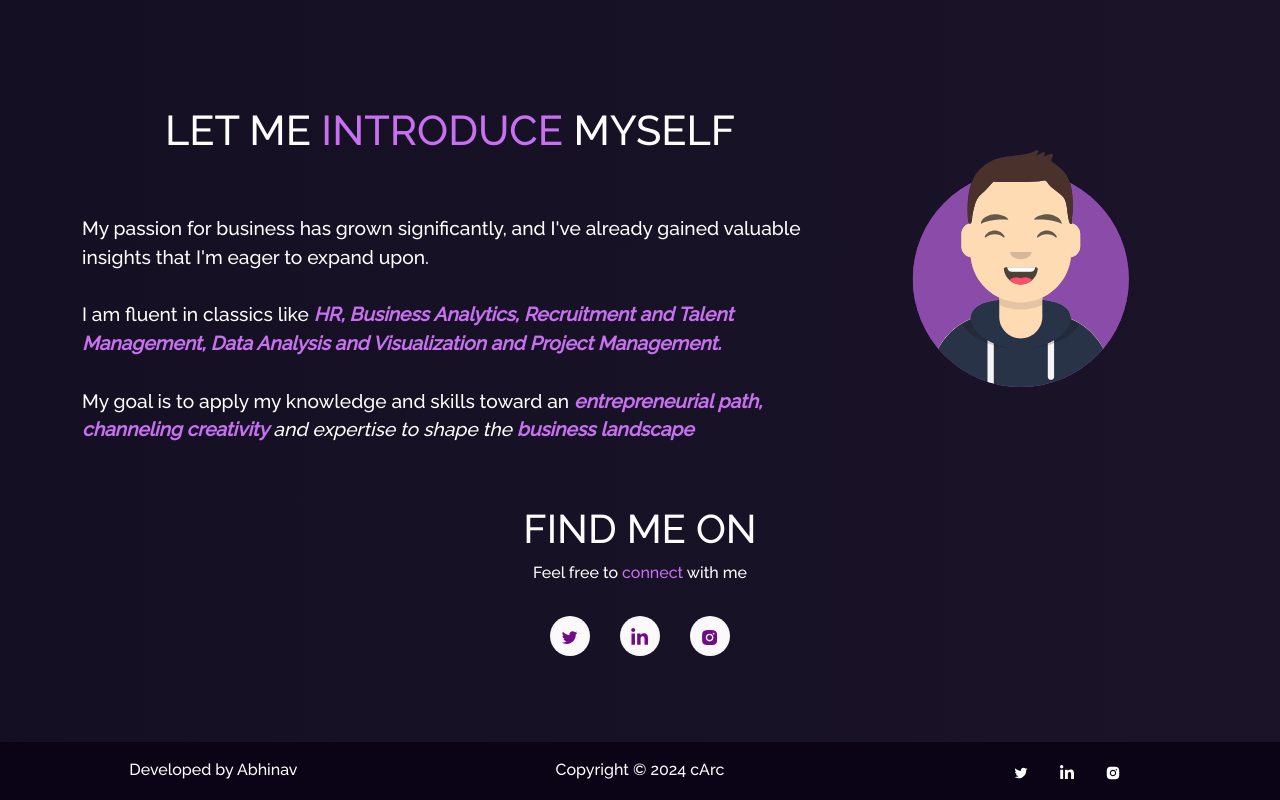
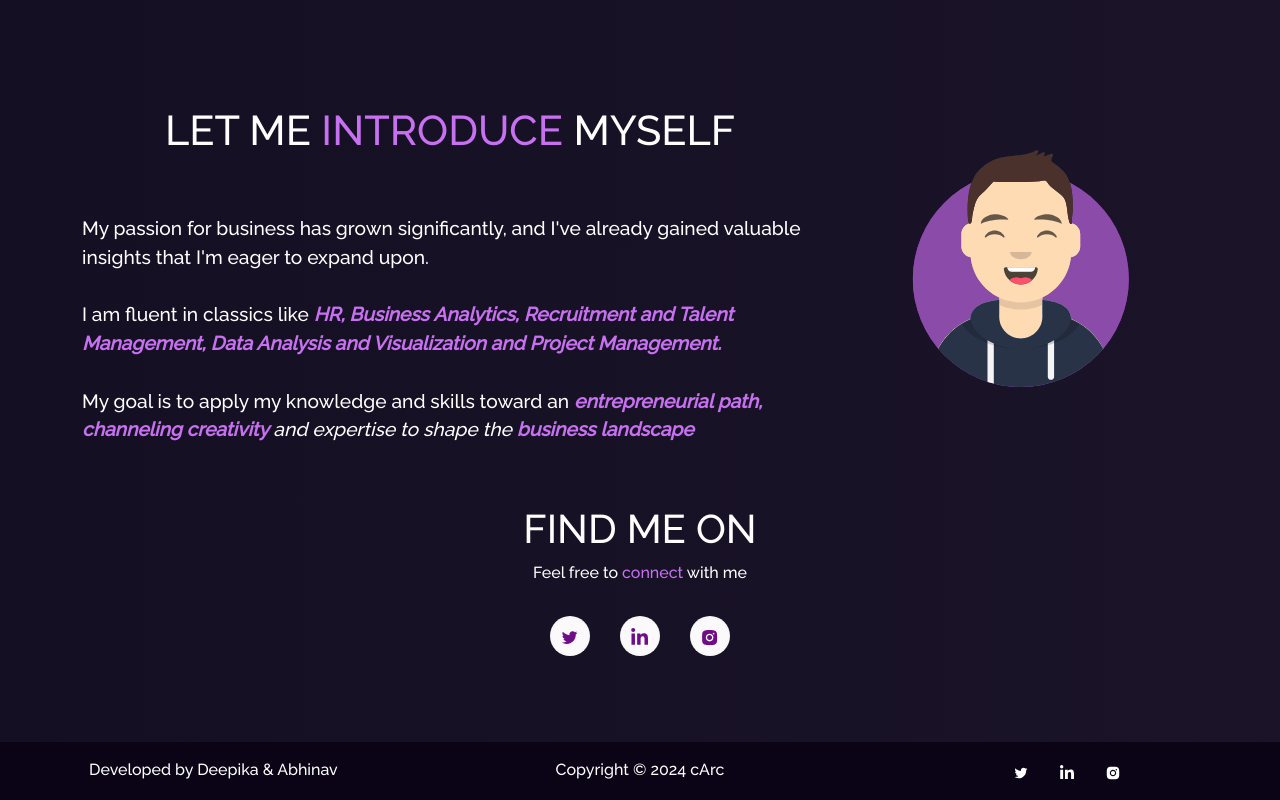
Before and after one commit to mrabhi198/react-portfolio-main, a React (Create React App) app: page / in a window 1280 px wide. Shown: the part 770-1570 px from the top of the page. Built offline with nearby package versions, Linux system fonts and the light colour scheme.

Commit message:
footer change

```diff
--- a/src/components/Footer.js
+++ b/src/components/Footer.js
@@ -13,7 +13,7 @@ function Footer() {
     <Container fluid className="footer">
       <Row>
         <Col md="4" className="footer-copywright">
-          <h3>Developed by Abhinav</h3>
+          <h3>Developed by Deepika & Abhinav</h3>
         </Col>
         <Col md="4" className="footer-copywright">
           <h3>Copyright © {year} cArc</h3>
```
